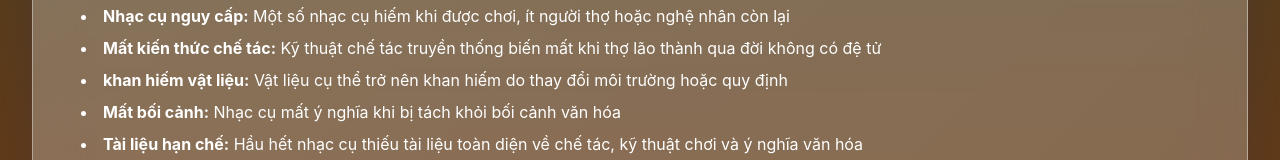
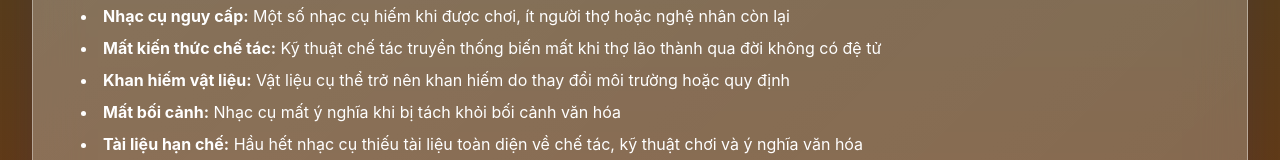
Before and after one commit to NguyenQuocDatOriginals/SP26SE120_VietTune, a React (Vite) app: page /instruments in a window 1280 px wide. Shown: the part 3993-4153 px from the top of the page. Built offline with nearby package versions, Linux system fonts and the light colour scheme.

Commit message:
Fix capitalization in InstrumentsPage for consistency

```diff
--- a/src/pages/InstrumentsPage.tsx
+++ b/src/pages/InstrumentsPage.tsx
@@ -509,7 +509,7 @@ export default function InstrumentsPage() {
                 thống biến mất khi thợ lão thành qua đời không có đệ tử
               </li>
               <li>
-                <strong>khan hiếm vật liệu:</strong> Vật liệu cụ thể trở nên
+                <strong>Khan hiếm vật liệu:</strong> Vật liệu cụ thể trở nên
                 khan hiếm do thay đổi môi trường hoặc quy định
               </li>
               <li>
```
